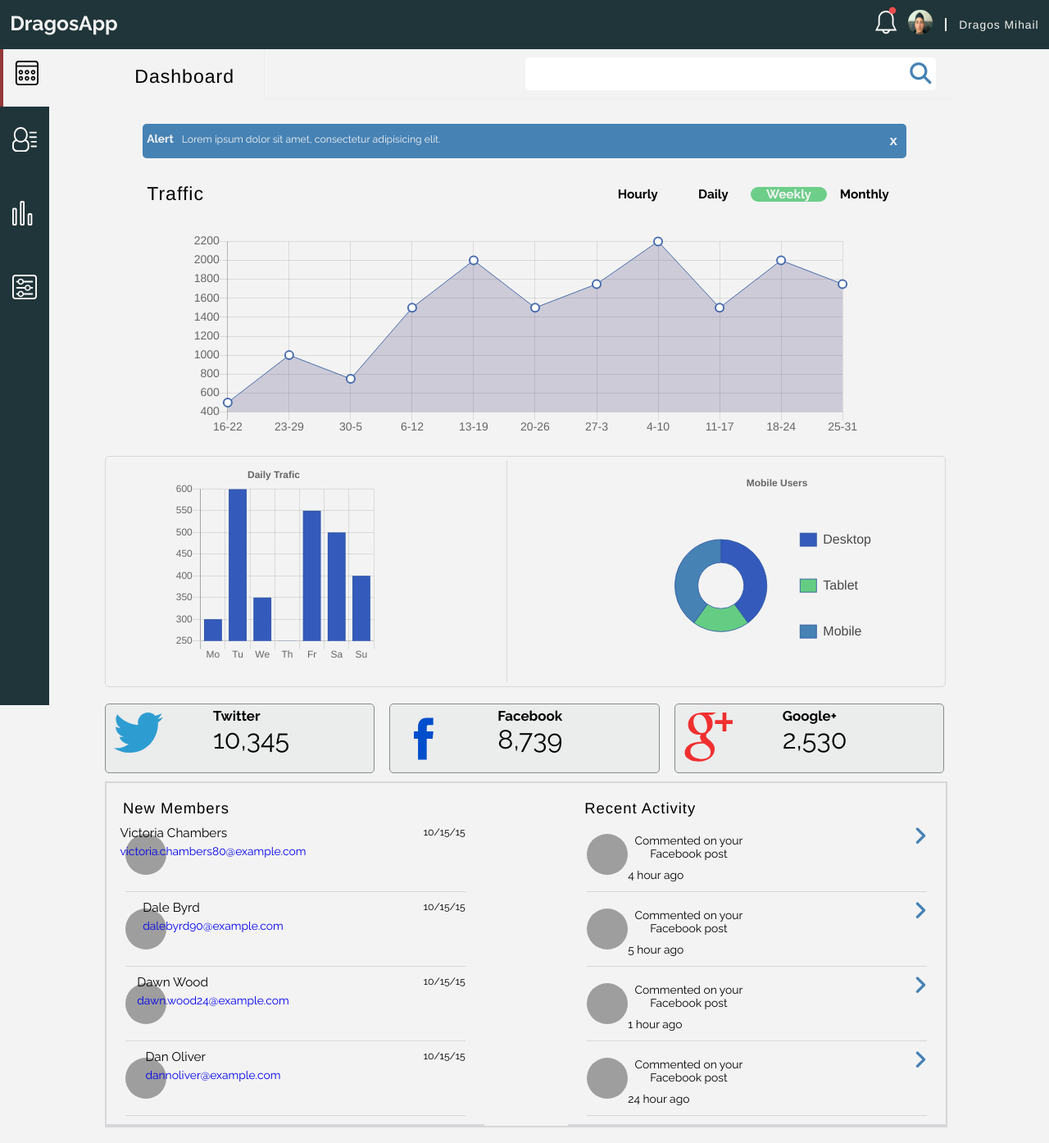
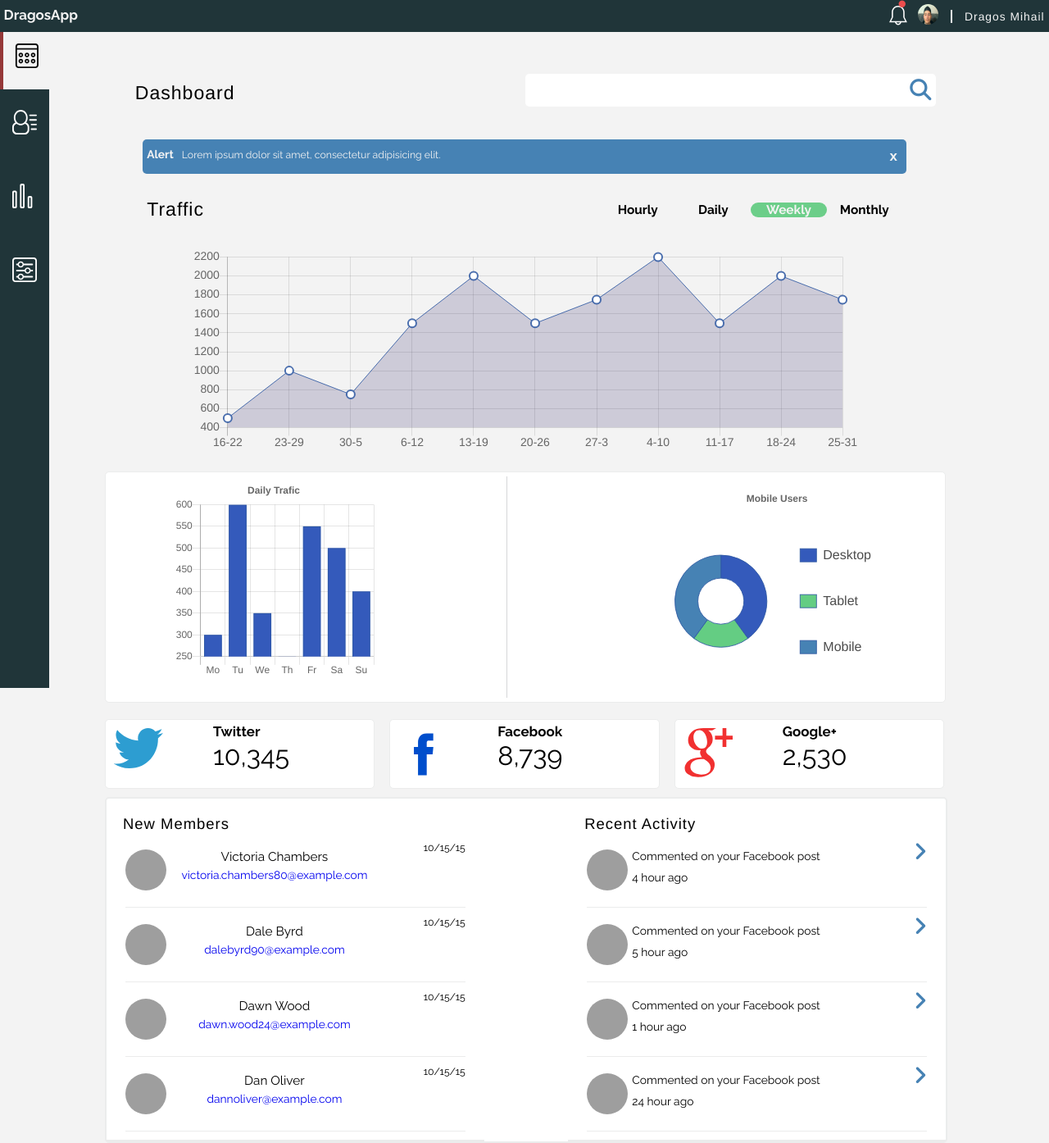
Before and after one commit to dmihail94/webdash, a plain HTML site: page index.html in a window 1280 px wide. Shown: the whole page at 82% size. Drawn offline with nearby package versions, Linux system fonts and the light colour scheme; grey boxes are pictures that could not be loaded.

Commit message:
Maded navbar full height and changed some styles

```diff
--- a/scss/components/_chart.scss
+++ b/scss/components/_chart.scss
@@ -46,12 +46,13 @@
 }
 
 .chartgroup {
-  margin: 20px auto;
+    margin: 20px auto;
+    background: white;
     width: 100%;
     @include flexy($dir: column, $just:center);
     @include mq(medium) {
         flex-direction: row;
-        border: 1px solid palette(grey, x-light);
+        border: 1px solid palette(grey, xx-light);
         border-radius: 5px;
     }
 }
--- a/scss/components/_headlines.scss
+++ b/scss/components/_headlines.scss
@@ -3,6 +3,8 @@ h1.logo {
   color: $white;
   margin-bottom: 2px;
   margin-left: auto;
+  margin-right:10px;
+  font-size: em(22px);
 
   @include mq(medium) {
     order: 1;
@@ -22,6 +24,7 @@ h2.name-profile {
     border-left:2px solid $white;
     margin-left: 15px;
     padding-left: 15px;
+    margin-right:10px;
   }
 }
 
--- a/scss/components/_images.scss
+++ b/scss/components/_images.scss
@@ -1,6 +1,6 @@
 .icon {
-  width: 30px;
-  height: 30px;
+  width: 25px;
+  height: 25px;
   cursor: pointer;
 
   @include e(profile) {
@@ -15,7 +15,8 @@
   }
 
   @include e(bell) {
-    margin-left: -10px;
+    margin-left: -5px;
+    margin-top: 2px;
     transition: transform $trns-duration;
 
     &:hover {
--- a/scss/components/_members.scss
+++ b/scss/components/_members.scss
@@ -1,6 +1,8 @@
 .members {
-  border: 2px solid palette(grey,x-light);
+  border: 2px solid palette(grey,xx-light);
   width: 100%;
+  background: white;
+  border-radius: 5px;
   @include flexy($dir:column);
   @include mq(medium) {
     flex-direction: row;
@@ -24,7 +26,7 @@
 
 .activity,
 .recent-members {
-  border-bottom: 2px solid palette(grey,x-light);
+  border-bottom: 2px solid palette(grey,xx-light);
   width: 100%;
   @include mq(medium) {
     width: 45%;
@@ -46,7 +48,7 @@
     width: 90%;
     margin: 10px auto;
     padding-bottom: 10px;
-    border-bottom: 1px solid palette(grey,x-light);
+    border-bottom: 1px solid palette(grey,xx-light);
     text-align: center;
     @include mq(large) {
       flex-direction: row;
@@ -69,8 +71,8 @@
   }
   @include mq(large) {
      @include flexy();
-     text-align: left;
-     margin-left: -200px;
+     margin-left: -50px;
+     margin-top:10px;
   }
 }
 
@@ -80,8 +82,11 @@
   p {
     font-size: em(18px);
     margin-top: 10px;
+    width:100%;
     @include mq(large) {
       margin-right: 200px;
+      text-align:left;
+      margin-left:5px;
     }
   }
 
@@ -89,18 +94,4 @@
     font-size: em(34px);
     color: $steel-blue;
   }
-
-  li {
-    @include mq(large) {
-      flex-direction: row;
-      justify-content: space-between;
-
-    }
-  }
 }
-
-.time-activity {
-  @include mq(large) {
-    text-align: left;
-  }
-}
--- a/scss/components/_navigation.scss
+++ b/scss/components/_navigation.scss
@@ -1,11 +1,12 @@
-nav {
-  height: 100%;
-}
+
 .nav {
   background: $dark-blue;
   width: 60px;
+  height: 100%;
   padding: 0;
-  height:100%;
+  position: fixed;
+  left:0;
+  top:60px;
 
   li {
     height: 60px;
@@ -32,8 +33,13 @@ nav {
 }
 
 .hide,.show {
-    position: absolute;
-    z-index: 1000;
+    position: fixed;
+    top:71px;
+    @include mq(medium) {
+      top:39px;
+    }
+    left:0;
+    z-index: 100;
     transition: transform $trns-duration;
 }
 
--- a/scss/components/_notification.scss
+++ b/scss/components/_notification.scss
@@ -20,7 +20,7 @@
   color: $white;
   width: 100%;
   position: fixed;
-  z-index: 9999;
+  z-index: 1001;
   top:0;
   left: 0;
   padding: 40px 0;
--- a/scss/components/_search.scss
+++ b/scss/components/_search.scss
@@ -5,8 +5,6 @@
 
   @include mq(medium) {
     padding: 10px 20px 10px 0;
-    border-bottom: 1px solid palette(grey,xx-light);
-    border-left: 1px solid palette(grey,xx-light);
     width: 80%;
     margin:0 -10.5px 20px 0;
   }
--- a/scss/components/_social.scss
+++ b/scss/components/_social.scss
@@ -9,6 +9,7 @@
 .twitter,
 .facebook,
 .google {
+	background: white;
 	@extend %socials;
 	margin-bottom:10px;
 	@include mq(medium) {
--- a/scss/config/_extends.scss
+++ b/scss/config/_extends.scss
@@ -38,8 +38,7 @@
 }
 
 %socials {
-  border:1px solid palette(grey,light);
-  background: palette(grey,xx-light);
+  border:1px solid palette(grey,xx-light);
   border-radius: 5px;
   padding:10px;
   position: relative;
--- a/scss/layout/_header.scss
+++ b/scss/layout/_header.scss
@@ -1,8 +1,9 @@
 header {
   @include flexy($just:center);
   background: $dark-blue;
-  padding: em(16px);
+  padding: em(6px);
   align-items: center;
-  position: relative;
+  position: fixed;
   width: 100%;
+  z-index:1000;
 }
--- a/scss/layout/_main.scss
+++ b/scss/layout/_main.scss
@@ -1,6 +1,7 @@
 main {
   width: calc(100% - 20px);
   padding: 0 10px;
+  margin-top:80px;
   transition: all 0.5s;
   @include mq(medium) {
     width: 80%;
```
Also changed, not shown: css/style.css, 1 other file.
